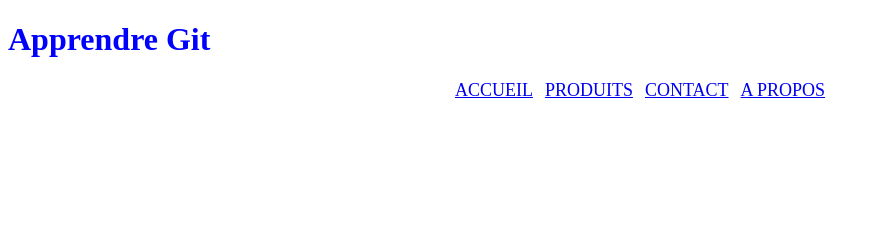
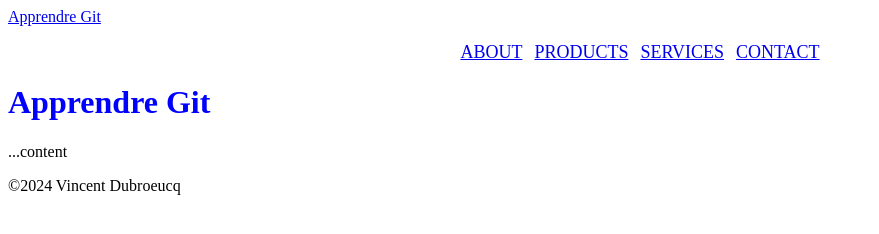
Before and after one commit to Mygit-bit/Apprendre-GitHub, a plain HTML site: page index.html in a window 1280 px wide. Shown: the whole page, without its empty margins (0-879 px from the left). Drawn offline with Linux system fonts and the light colour scheme.

Commit message:
Added footer

```diff
--- a/index.html
+++ b/index.html
@@ -1,24 +1,31 @@
 <!DOCTYPE html>
 <html lang="en">
   <head>
-    <meta charset="UTF-8">
-    <meta name="viewport" content="width=device-width, initial-scale=1.0">
+    <meta charset="UTF-8" />
+    <meta name="viewport" content="width=device-width, initial-scale=1.0" />
     <title>Debuter avec Git</title>
-    <link rel="stylesheet" href="style.css">
+    <link rel="stylesheet" href="style.css" />
   </head>
   <body>
-    <main>
-        <div>
-            <h1>Apprendre Git</h1>
-            <nav>
+    <header>
+      <a href="/">Apprendre Git</a>
+      <nav class="main-navigation">
         <ul>
-                    <li><a href="/accueil">Accueil</a></li>
-                    <li><a href="/produit">Produits</a></li>
+          <li><a href="/about">About</a></li>
+          <li><a href="/products">Products</a></li>
+          <li><a href="/services">Services</a></li>
           <li><a href="/contact">Contact</a></li>
-                    <li><a href="/about">A propos</a></li>
         </ul>
       </nav>
+    </header>
+
+    <main>
+      <div class="wrapper">
+        <h1>Apprendre Git</h1>
+        <p>...content</p>
       </div>
     </main>
+
+    <footer>&copy;2024 Vincent Dubroeucq</footer>
   </body>
 </html>
```
Lines whose indentation alone changed are shown as unchanged.
